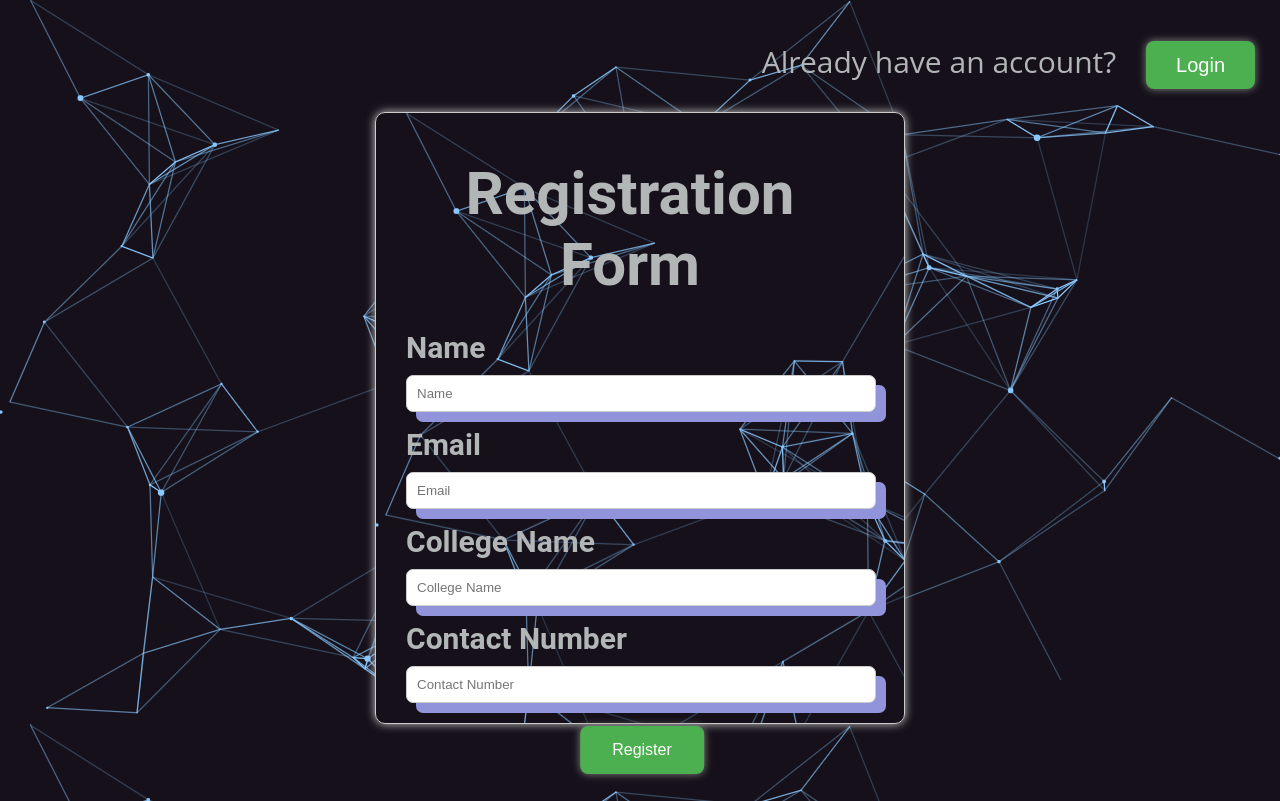
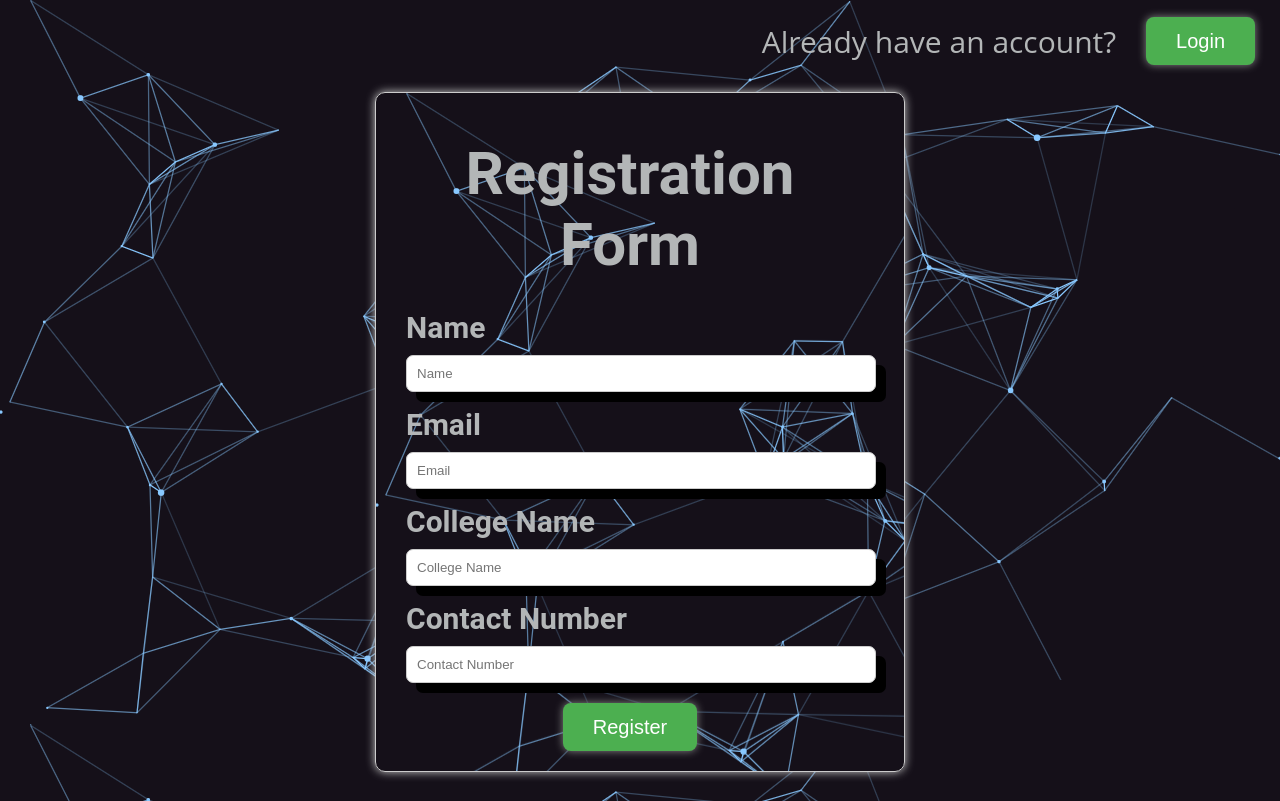
Before and after one commit to abhi692/Elethon, a React (Create React App) app: page /register in a window 1280 px wide. Built offline with nearby package versions, Linux system fonts and the light colour scheme.

Commit message:
form modification

```diff
--- a/public/index.html
+++ b/public/index.html
@@ -26,7 +26,7 @@
     -->
     <title>React App</title>
   </head>
-  <body>
+  <body style="overflow: visible">
     <noscript>You need to enable JavaScript to run this app.</noscript>
     <div id="root"></div>
     <!--
--- a/src/App.js
+++ b/src/App.js
@@ -3,7 +3,7 @@ import Home from './pages/Home';
 import Schedule from "./pages/Schedule";
 import Registration from './pages/Registration';
 import './App.css';
-import React, { Component }  from 'react';
+import React from 'react';
 
 function App() {
   return (
--- a/src/index.css
+++ b/src/index.css
@@ -106,7 +106,7 @@ h1:hover span {
   text-decoration: none;
   display: inline-block;
   font-size: 20px;
-  margin-top: 1.6%;
+  margin-top: 0.5%;
   margin-right: 5px;
   margin-left: 10px;
   cursor: pointer;
@@ -168,7 +168,7 @@ h1:hover span {
   border-radius: 7px;
   border: 1px solid #ccc;
   width: 100%;
-  color: #9194db;
+  color: #000000;
   box-shadow: 10px 10px;
 }
 
@@ -176,7 +176,7 @@ h1:hover span {
   display: flex;
   justify-content: end;
   margin-right: 20px;
-  margin-top: 20px;
+  margin-top: 10px;
 }
 
 .registration-bg{
@@ -188,23 +188,25 @@ h1:hover span {
 }
 
 .registration-button{
-  background-color: #4CAF50; /* Green */
+  background-color: #4CAF50;
+  margin:0 auto;
+  display:block;
+  margin-top: 20px;
+  height: 0.5in;
   border: none;
   color: white;
-  padding: 15px 32px;
+  padding: 10px 30px;
   text-align: center;
   text-decoration: none;
-  display: inline-block;
-  font-size: 16px;
-  margin: 4px 2px;
   cursor: pointer;
   border-radius: 8px;
+  font-size: 20px;
   box-shadow: 0px 0px 8px #888888;
   transition: all 0.3s ease-in-out;
-  margin-top: 150px;
-  position: absolute;
-  top: 75%;
-  left: 50%;
-  margin-right: -50%;
-  transform: translate(-50%, -50%)
 }
+
+.registration-button:hover {
+  background-color: #3e8e41;
+  box-shadow: 0px 0px 12px #888888;
+  transform: translateY(-2px);
+}
--- a/src/pages/Registration.jsx
+++ b/src/pages/Registration.jsx
@@ -9,6 +9,7 @@ const Register = () => {
 
   const handleSubmit = (e) =>{
     e.preventDefault();
+    alert("You have successfully registered for the Hackathon 2023")
 
     db.collection("students").add({
       name:name,
```
